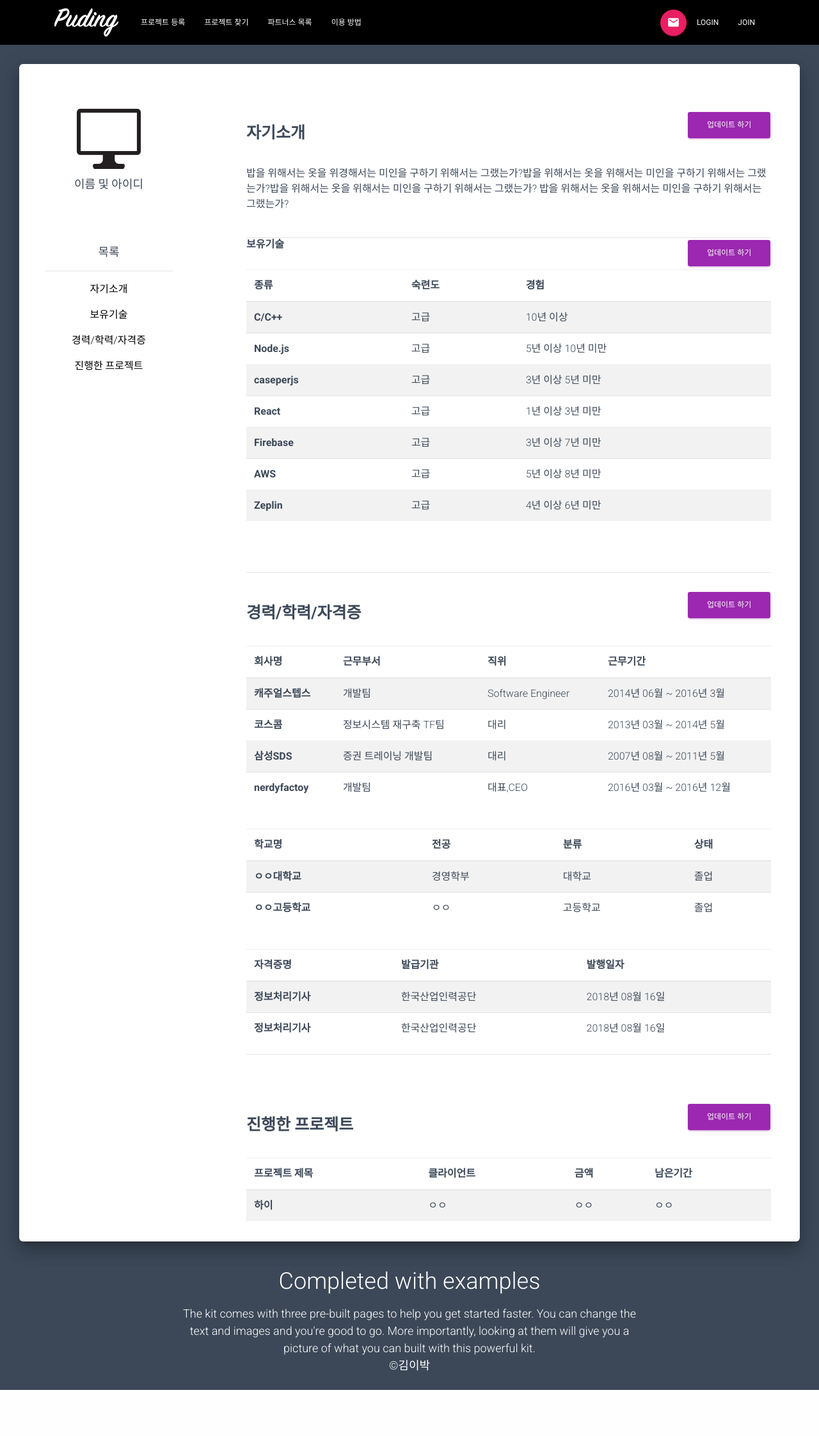
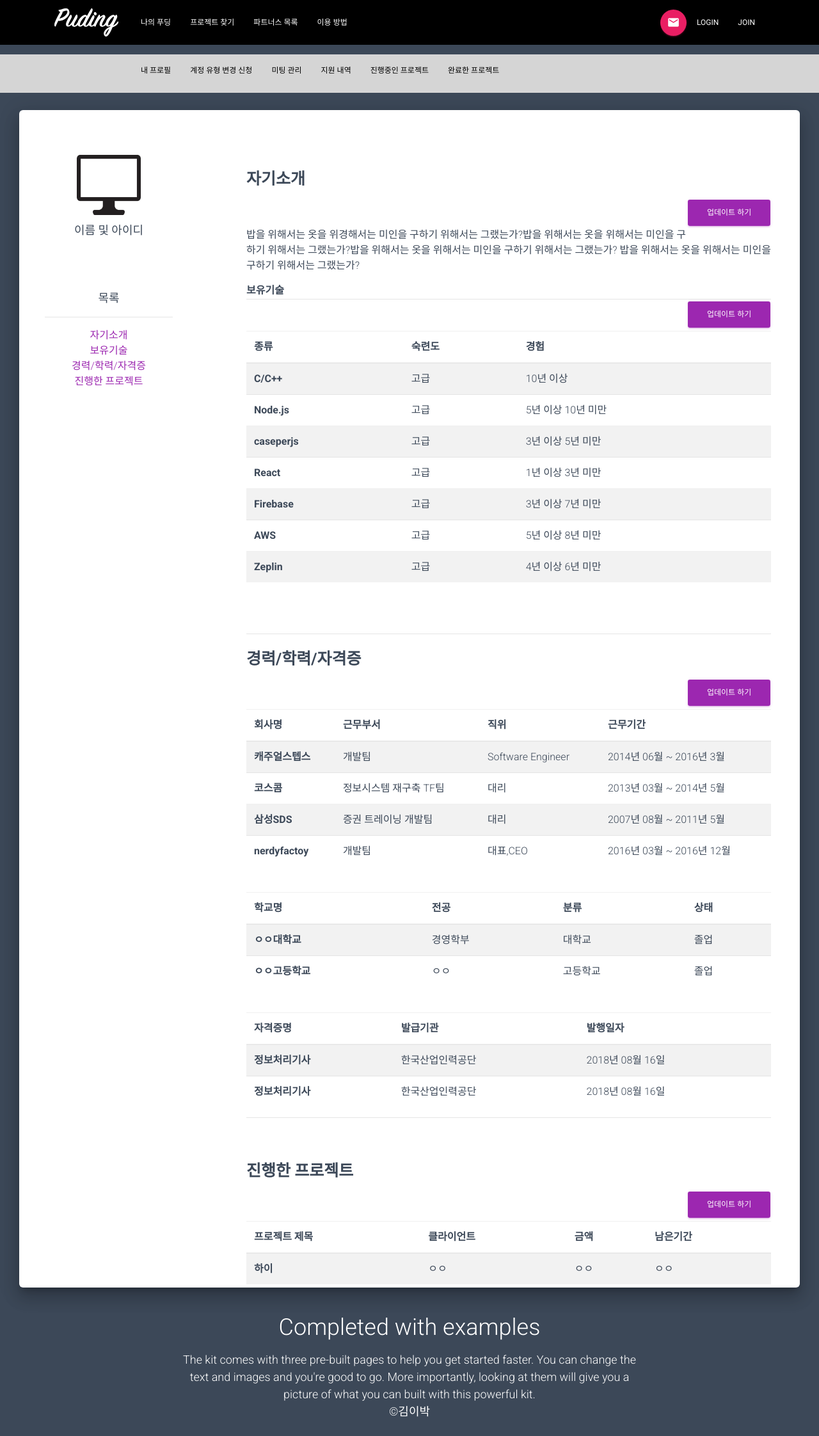
Before and after one commit to leehyunjae1119/FinalProject_PF, a Java web app: page /PartnersProfile.jsp in a window 1280 px wide. Shown: the whole page at 64% size. Before the commit the page ends 2172 px from the top, so only its background shows below. Run offline with Spring Boot 4, a stand-in JSP engine, Linux system fonts and the light colour scheme; the project's own start-up code is not run, and a stand-in starts its controllers and pages; some libraries are stand-ins or nearby versions.

Commit message:
김용건 탑바 작업 수정 커밋

```diff
--- a/Project_funding/src/main/webapp/PartnersProfile.jsp
+++ b/Project_funding/src/main/webapp/PartnersProfile.jsp
@@ -4,7 +4,7 @@
 <head>
   <meta charset="utf-8" />
 
-  <%@ include file="WEB-INF/inc/topbar.jsp" %>
+  <%@ include file="WEB-INF/inc/Partners_topbar.jsp" %>
 <link href="resources/assets/css/project_insert.css" rel="stylesheet" />
 <link rel="apple-touch-icon" sizes="76x76" href="resources/assets/img/apple-icon.png">
 <link rel="icon" type="image/png" href="resources/assets/img/favicon.png">
@@ -28,11 +28,10 @@
  	 <link href="resources/assets/css/topbar_kit.css" rel="stylesheet" />
   	<!-- CSS Just for demo purpose, don't include it in your project -->
   	<link href="resources/assets/demo/demo.css" rel="stylesheet" />
-  	 	<link href="resources/assets/css/PartnerProfile.css" rel="stylesheet" />
 
-<!-- fontawesome -->
-  <link rel="stylesheet" href="https://use.fontawesome.com/releases/v5.6.3/css/all.css" integrity="sha384-UHRtZLI+pbxtHCWp1t77Bi1L4ZtiqrqD80Kn4Z8NTSRyMA2Fd33n5dQ8lWUE00s/" crossorigin="anonymous">
-</head>
+	<!-- fontawesome -->
+	  <link rel="stylesheet" href="https://use.fontawesome.com/releases/v5.6.3/css/all.css" integrity="sha384-UHRtZLI+pbxtHCWp1t77Bi1L4ZtiqrqD80Kn4Z8NTSRyMA2Fd33n5dQ8lWUE00s/" crossorigin="anonymous">
+	</head>
 
 <body class="index-page sidebar-collapse">
 
--- /dev/null
+++ b/Project_funding/src/main/webapp/WEB-INF/inc/Partners_topbar.jsp
@@ -0,0 +1,103 @@
+<%@ page language="java" contentType="text/html; charset=UTF-8"
+   pageEncoding="UTF-8"%>
+<html>
+<head>
+<meta http-equiv="Content-Type" content="text/html; charset=UTF-8">
+<title>Puding</title>
+<link href="resources/assets/css/topbar_kit.css" rel="stylesheet" />
+<style type="text/css">
+
+#ho:hover {
+   position: relative;
+   top: calc(100% - 0.125rem);
+   border-bottom: 4px solid #FFA7A7;
+   left: 50%;
+   right: 50%;
+   transition: all 0.5s ease;
+    left: 0;
+     right: 0;
+    transition: all 0.5s ease;
+}
+</style>
+</head>
+
+<body>
+   <nav
+      class="navbar navbar-transparent navbar-color-on-scroll fixed-top navbar-expand-lg"
+      id="sectionsNav">
+      <div class="container">
+         <div class="navbar-translate">
+            <img src="resources/assets/img/main_Icon_white.png" id="main_logo"
+               style="width: 100px;" />
+            <button class="navbar-toggler" type="button" data-toggle="collapse"
+               aria-expanded="false" aria-label="Toggle navigation">
+               <span class="sr-only">Toggle navigation</span> <span
+                  class="navbar-toggler-icon"></span> <span
+                  class="navbar-toggler-icon"></span> <span
+                  class="navbar-toggler-icon"></span>
+            </button>
+         </div>
+         <div class="collapse navbar-collapse">
+            <ul class="navbar-nav">
+               <li class="nav-item" id="item1"></li>
+               <li class="nav-item"><a href="#pablo" class="nav-link">나의
+                     푸딩</a></li>
+               <li class="nav-item"><a href="#pablo" class="nav-link">프로젝트
+                     찾기</a></li>
+               <li class="nav-item"><a href="#pablo" class="nav-link">파트너스
+                     목록</a></li>
+               <li class="nav-item"><a href="#pablo" class="nav-link">이용
+                     방법</a></li>
+            </ul>
+            <ul class="navbar-nav ml-auto">
+               <li class="nav-item" style="float: right;"><a href="#pablo"
+                  class="btn btn-rose btn-raised btn-fab btn-round"
+                  data-toggle="dropdown"> <i class="material-icons">email</i>
+               </a></li>
+               <li class="nav-item"><a href="#pablo" class="nav-link">Login</a>
+               </li>
+               <li class="nav-item"><a href="#pablo" class="nav-link">Join</a>
+               </li>
+            </ul>
+         </div>
+      </div>
+   </nav>
+
+   <nav
+      class="navbar navbar-transparent navbar-color-on-scroll fixed-top navbar-expand-lg"
+      id="sectionsNav"
+      style="background-color: #D5D5D5; margin-top: 85px; height: 60px;">
+      <div class="container">
+         <div class="navbar-translate" style="width: 100px;">
+            <button class="navbar-toggler" type="button" data-toggle="collapse"
+               aria-expanded="false" aria-label="Toggle navigation">
+               <span class="sr-only">Toggle navigation</span> <span
+                  class="navbar-toggler-icon"></span> <span
+                  class="navbar-toggler-icon"></span> <span
+                  class="navbar-toggler-icon"></span>
+            </button>
+         </div>
+
+         <div class="collapse navbar-collapse">
+            <ul class="navbar-nav" style="color:black;">
+               <li class="nav-item" id="item1"></li>
+               <li class="nav-item"><a href="#pablo" class="nav-link" id="ho"
+                  style="padding-top: 5px;">내 프로필</a></li>
+                  <li class="nav-item"><a href="#pablo" class="nav-link" id="ho"
+                  style="padding-top: 5px;">계정 유형 변경 신청</a></li>
+               <li class="nav-item"><a href="#pablo" class="nav-link" id="ho"
+                  style="padding-top: 5px;">미팅 관리</a></li>
+               <li class="nav-item"><a href="#pablo" class="nav-link" id="ho"
+                  style="padding-top: 5px;">지원 내역</a></li>
+               <li class="nav-item"><a href="#pablo" class="nav-link" id="ho"
+                  style="padding-top: 5px;">진행중인 프로젝트</a></li>
+                  <li class="nav-item"><a href="#pablo" class="nav-link" id="ho"
+                  style="padding-top: 5px;">완료한 프로젝트</a></li>
+            </ul>
+         </div>
+   </nav>
+   <br>
+   <br>
+   <br>
+</body>
+</html>
--- a/Project_funding/src/main/webapp/WEB-INF/inc/topbar.jsp
+++ b/Project_funding/src/main/webapp/WEB-INF/inc/topbar.jsp
@@ -22,6 +22,7 @@
                 <ul class="navbar-nav">
                   <li class="nav-item" id="item1">
                   </li>
+
                   <li class="nav-item">
                     <a href="#pablo" class="nav-link">프로젝트 등록</a>
                   </li>
```
Also changed, not shown: 1 other file.
